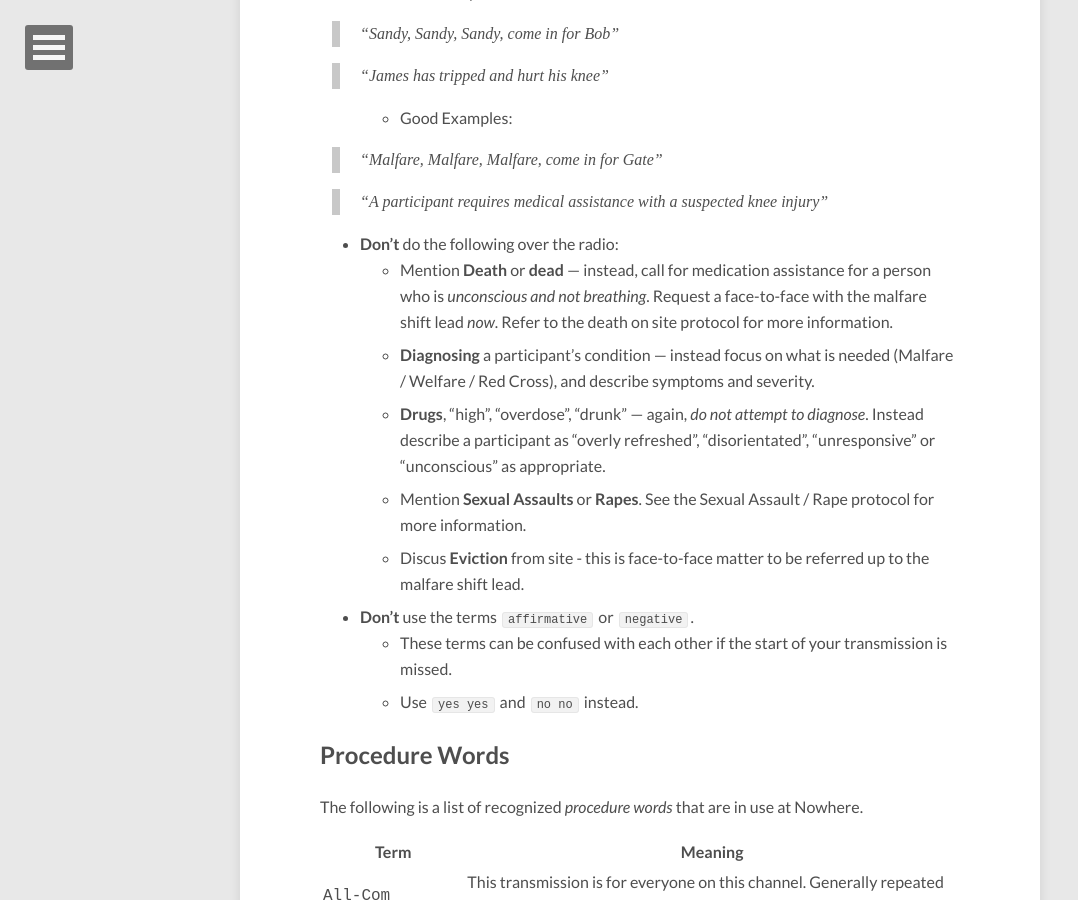
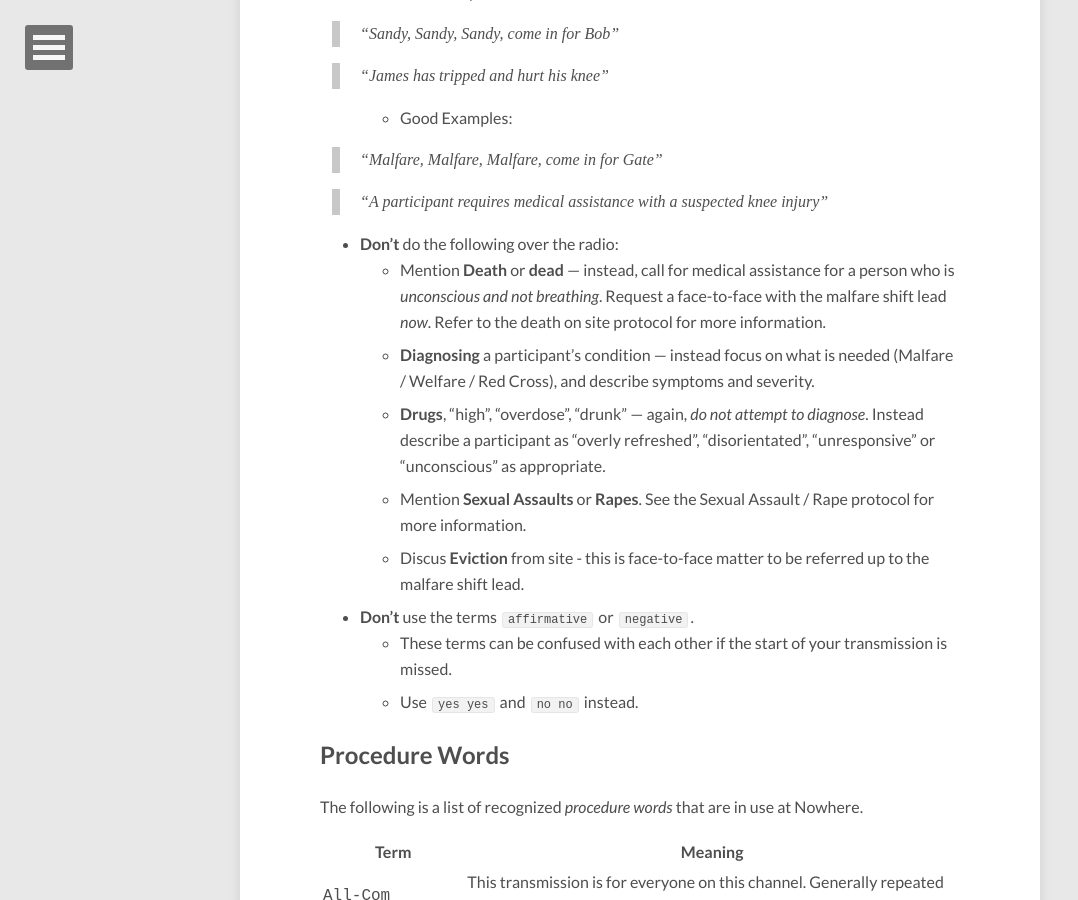
Before and after one commit to goingnowhere/malfare-protocols, a Jekyll site: the page built from protocols/en/radio_protocol/index.md, in a window 1280 px wide and 900 px high, scrolled down 1502 px. Shown: the whole window, without its empty margins (0-1078 px from the left). Built offline with Jekyll 4.4.1, drawn with Linux system fonts in a browser that asks for light colours; nearby versions of some CDN libraries; comment, search, counter and statistics services are not loaded.

Commit message:
Update index.md

```diff
--- a/protocols/en/radio_protocol/index.md
+++ b/protocols/en/radio_protocol/index.md
@@ -61,7 +61,7 @@ comments: true
     > "A participant requires medical assistance with a suspected knee injury"
 
 - **Don't** do the following over the radio:
-    - Mention **Death** or **dead** — instead, call for medication assistance for a person who is *unconscious and not breathing*. Request a face-to-face with the malfare shift lead *now*. Refer to the death on site protocol for more information.
+    - Mention **Death** or **dead** — instead, call for medical assistance for a person who is *unconscious and not breathing*. Request a face-to-face with the malfare shift lead *now*. Refer to the death on site protocol for more information.
     - **Diagnosing** a participant's condition — instead focus on what is needed (Malfare / Welfare / Red Cross), and describe symptoms and severity.
     - **Drugs**, "high", "overdose", "drunk" — again, *do not attempt to diagnose*. Instead describe a participant as "overly refreshed", "disorientated", "unresponsive" or "unconscious" as appropriate.
     - Mention **Sexual Assaults** or **Rapes**. See the Sexual Assault / Rape protocol for more information.
```
